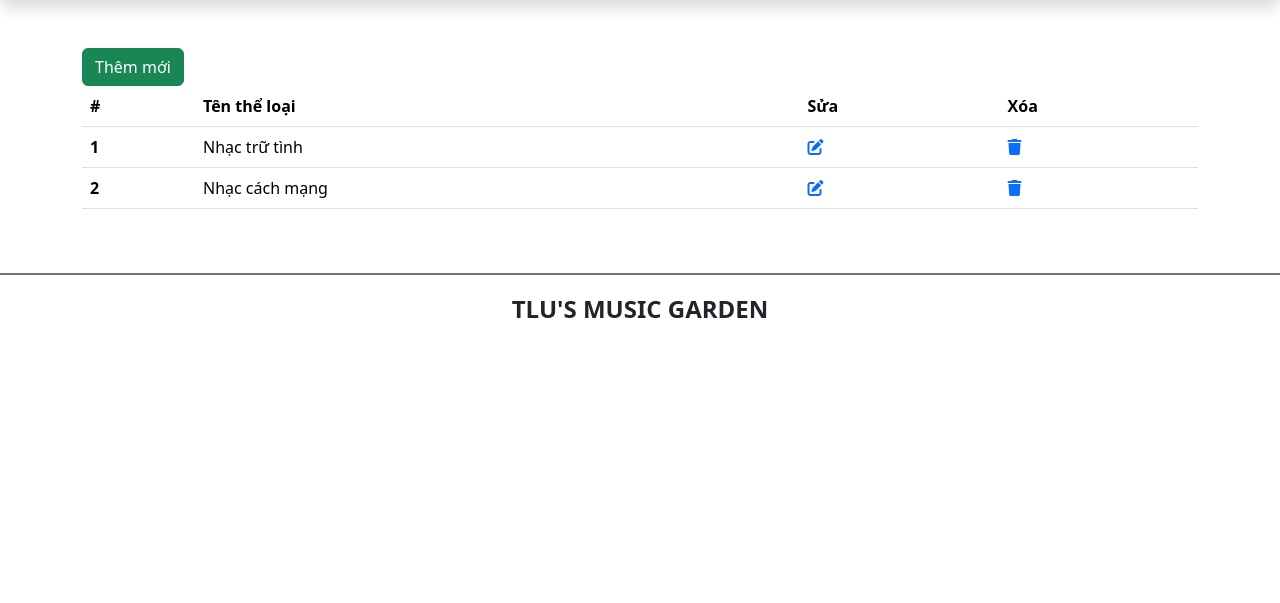
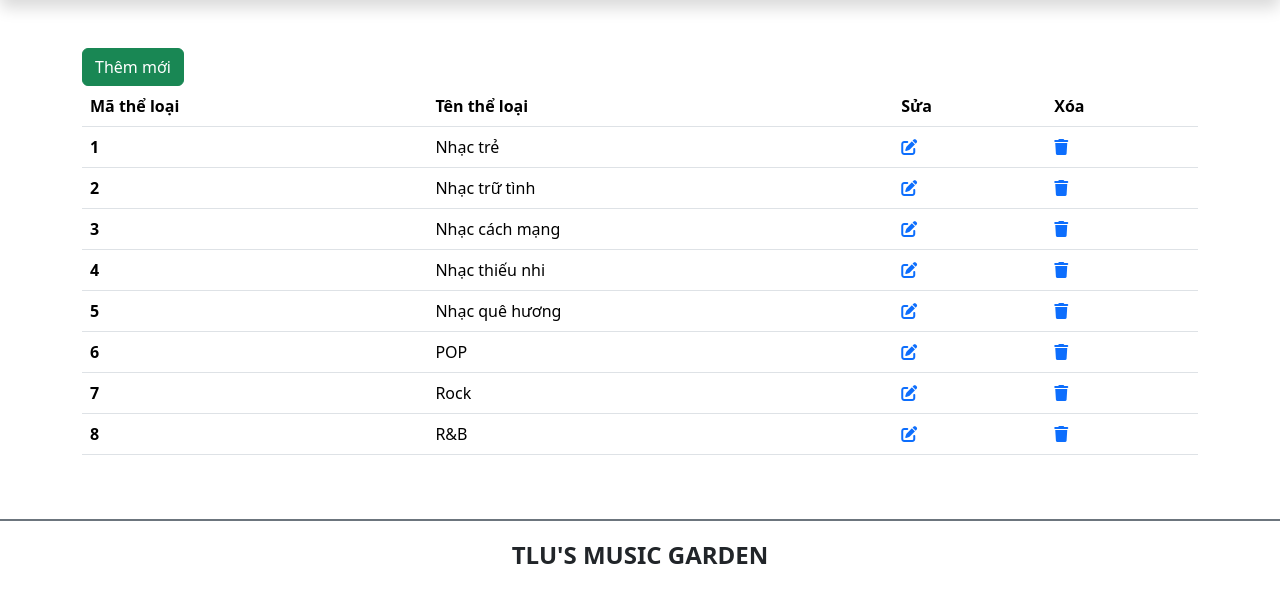
Before and after one commit to tantlu/CSE485_2023, a PHP site: page /admin/category.php in a window 1280 px wide. Shown: the part 74-677 px from the top of the page. Run offline with PHP 8.4, Linux system fonts and the light colour scheme; data comes from the database, SQL or seed files in the repository; a stand-in replaces the project's code that opens the database connection; some libraries are stand-ins or nearby versions; some web fonts are replaced.

Commit message:
Update category.php

```diff
--- a/src/btth01/admin/category.php
+++ b/src/btth01/admin/category.php
@@ -1,3 +1,6 @@
+<?php
+    require"condb.php";
+?>
 <!DOCTYPE html>
 <html lang="en">
 <head>
@@ -50,33 +53,31 @@
                 <table class="table">
                     <thead>
                         <tr>
-                            <th scope="col">#</th>
+                            <th scope="col">Mã thể loại</th>
                             <th scope="col">Tên thể loại</th>
                             <th>Sửa</th>
                             <th>Xóa</th>
                         </tr>
                     </thead>
                     <tbody>
+                        <?php
+                            $sql = "select * from theloai";
+                            $qr = mysqli_query($conn,$sql);
+                            while($row = mysqli_fetch_array($qr)){
+                        ?>
                         <tr>
-                            <th scope="row">1</th>
-                            <td>Nhạc trữ tình</td>
+                            <th scope="row"><?php echo $row['ma_tloai']; ?></th>
+                            <td><?php echo $row['ten_tloai']; ?></td></td>
                             <td>
-                                <a href="edit_category.php?id=1"><i class="fa-solid fa-pen-to-square"></i></a>
+                                <a href="edit_category.php?id=<?php echo $row['ma_tloai']; ?>"><i class="fa-solid fa-pen-to-square"></i></a>
                             </td>
                             <td>
-                                <a href=""><i class="fa-solid fa-trash"></i></a>
+                                <a href="delete_category.php?id=<?php echo $row['ma_tloai']; ?>"><i class="fa-solid fa-trash"></i></a>
                             </td>
                         </tr>
-                        <tr>
-                            <th scope="row">2</th>
-                            <td>Nhạc cách mạng</td>
-                            <td>
-                                <a href="edit_category.php?id=2"><i class="fa-solid fa-pen-to-square"></i></a>
-                            </td>
-                            <td>
-                                <a href=""><i class="fa-solid fa-trash"></i></a>
-                            </td>
-                        </tr>
+                        <?php
+                            }
+                        ?>
 
                     </tbody>
                 </table>
```
